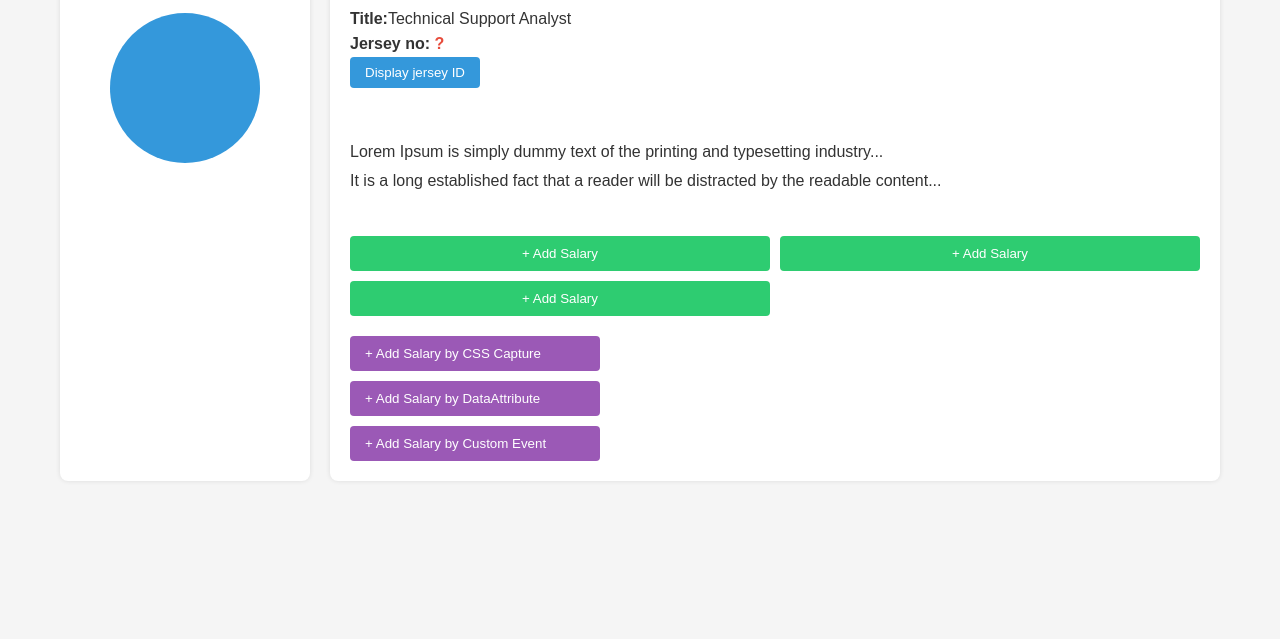
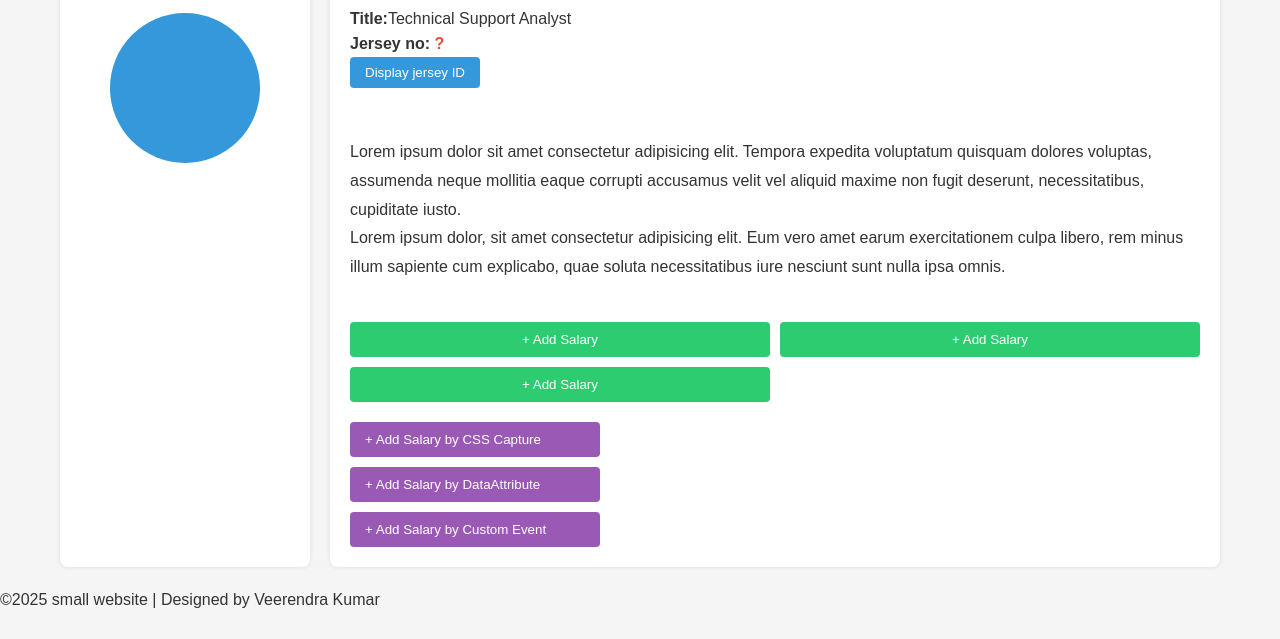
Before and after one commit to v-eeru/Demo-Website, a plain HTML site: page aboutus.html in a window 1280 px wide. Shown: the part 161-800 px from the top of the page. Drawn offline with Linux system fonts and the light colour scheme.

Commit message:
Update aboutus.html

```diff
--- a/aboutus.html
+++ b/aboutus.html
@@ -32,8 +32,8 @@
             <p><strong>Jersey no:</strong> <span id="jerseyNumber">?</span></p>
             <button id="displayJersey">Display jersey ID</button>
             <div class="profile-content">
-                <p>Lorem Ipsum is simply dummy text of the printing and typesetting industry...</p>
-                <p>It is a long established fact that a reader will be distracted by the readable content...</p>
+                <p>Lorem ipsum dolor sit amet consectetur adipisicing elit. Tempora expedita voluptatum quisquam dolores voluptas, assumenda neque mollitia eaque corrupti accusamus velit vel aliquid maxime non fugit deserunt, necessitatibus, cupiditate iusto.</p>
+                <p>Lorem ipsum dolor, sit amet consectetur adipisicing elit. Eum vero amet earum exercitationem culpa libero, rem minus illum sapiente cum explicabo, quae soluta necessitatibus iure nesciunt sunt nulla ipsa omnis.</p>
             </div>
             <div class="salary-actions">
                 <div class="salary-buttons">
@@ -49,6 +49,7 @@
             </div>
         </div>
     </div>
+    <footer class="f1" >©2025 small website | Designed by Veerendra Kumar</footer>
     <script src="js/script.js"></script>
 </body>
 </html>
```
